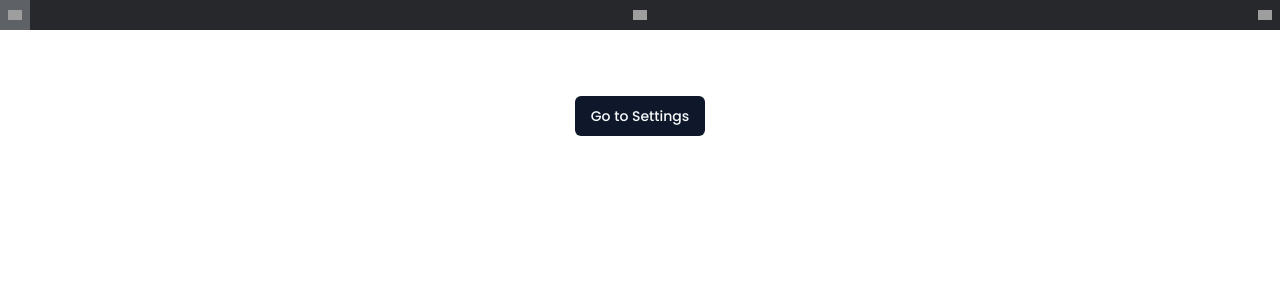
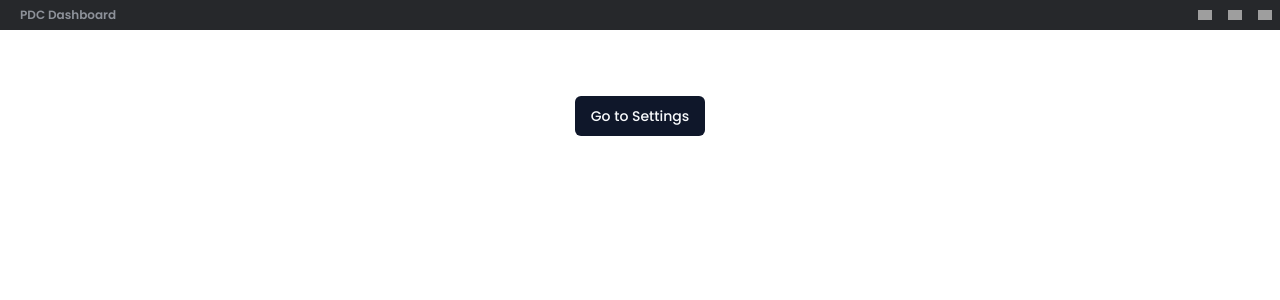
Before and after one commit to palsarip/pdc-dashboard-app, a Next.js app: page / in a window 1280 px wide. Shown: the top 300 px of the page. Built offline with nearby package versions, Linux system fonts and the light colour scheme; grey boxes are pictures that could not be loaded.

Commit message:
feat: updating layout & navbar

```diff
--- /dev/null
+++ b/components/layouts/Header.tsx
@@ -0,0 +1,40 @@
+import { appWindow } from "@tauri-apps/api/window";
+
+export default function Navbar() {
+  return (
+    <>
+      <div data-tauri-drag-region className="titlebar">
+        <div className="titlebar-appname">PDC Dashboard</div>
+        <div>
+          <div
+            className="titlebar-button"
+            id="titlebar-minimize"
+            onClick={() => {
+              appWindow.minimize();
+            }}
+          >
+            <img src="../assets/icons/minimize-20x20.svg" alt="minimize" />
+          </div>
+          <div
+            className="titlebar-button"
+            id="titlebar-maximize"
+            onClick={() => {
+              appWindow.toggleMaximize();
+            }}
+          >
+            <img src="../assets/icons/maximize-20x20.svg" alt="maximize" />
+          </div>
+          <div
+            className="titlebar-button"
+            id="titlebar-close"
+            onClick={() => {
+              appWindow.close();
+            }}
+          >
+            <img src="../assets/icons/close-20x20.svg" alt="close" />
+          </div>
+        </div>
+      </div>
+    </>
+  );
+}
--- a/components/layouts/Layout.tsx
+++ b/components/layouts/Layout.tsx
@@ -1,10 +1,10 @@
-import Navbar from "./Navbar";
+import Header from "./Header";
 
 export default function Layout({ children }: { children: React.ReactNode }) {
   return (
     <>
-      <Navbar />
-      {children}
+      <Header />
+      <div className="w-full h-full px-6">{children}</div>
     </>
   );
 }
--- a/components/layouts/Navbar.tsx
+++ b/components/layouts/Navbar.tsx
@@ -1,43 +1,3 @@
-import { appWindow } from "@tauri-apps/api/window";
-
-export default function Navbar() {
-  return (
-    <>
-      <div data-tauri-drag-region className="titlebar">
-        <div
-          className="titlebar-button"
-          id="titlebar-minimize"
-          onClick={() => {
-            appWindow.minimize();
-          }}
-        >
-          <img
-            src="https://api.iconify.design/mdi:window-minimize.svg"
-            alt="minimize"
-          />
-        </div>
-        <div
-          className="titlebar-button"
-          id="titlebar-maximize"
-          onClick={() => {
-            appWindow.toggleMaximize();
-          }}
-        >
-          <img
-            src="https://api.iconify.design/mdi:window-maximize.svg"
-            alt="maximize"
-          />
-        </div>
-        <div
-          className="titlebar-button"
-          id="titlebar-close"
-          onClick={() => {
-            appWindow.close();
-          }}
-        >
-          <img src="https://api.iconify.design/mdi:close.svg" alt="close" />
-        </div>
-      </div>
-    </>
-  );
-}
+export const Navbar = () => {
+  return <></>;
+};
```
